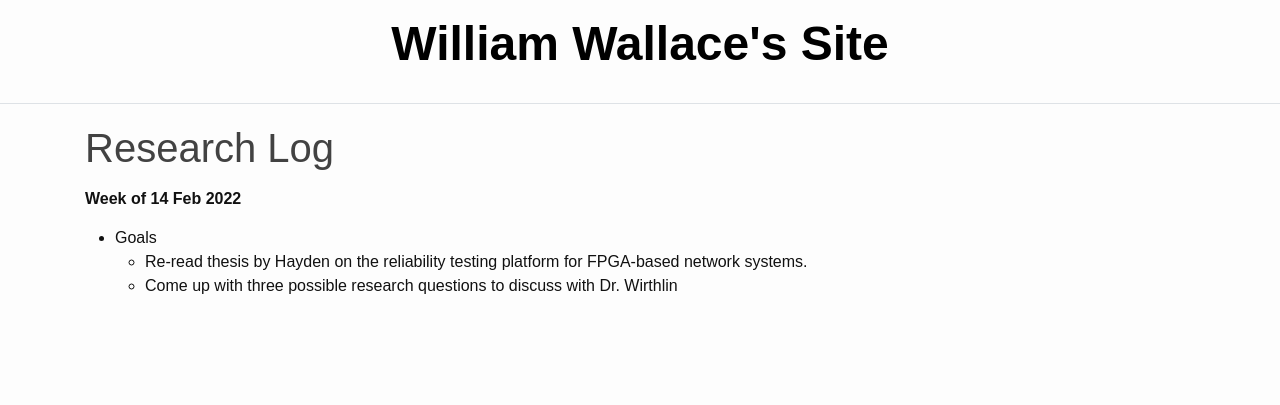
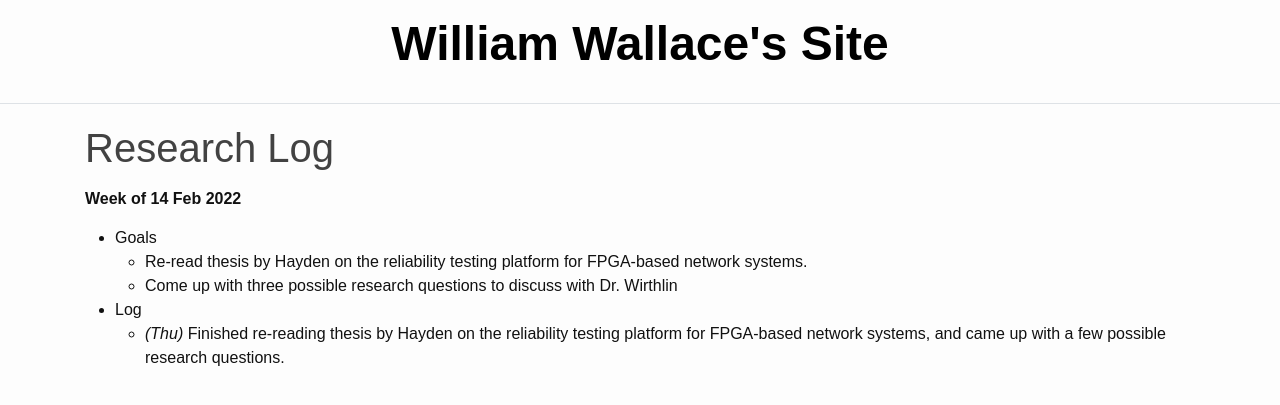
Before and after one commit to masterqwerty/masterqwerty.github.io, a Jekyll site: the page built from _pages/log.md, in a window 1280 px wide. Shown: the top 405 px of the page. Built offline with Jekyll 4.4.1, drawn with Linux system fonts in a browser that asks for light colours.

Commit message:
Adds some work from today to the log.

```diff
--- a/_pages/log.md
+++ b/_pages/log.md
@@ -8,3 +8,5 @@ title: Research Log
 * Goals
   * Re-read thesis by Hayden on the reliability testing platform for FPGA-based network systems.
   * Come up with three possible research questions to discuss with Dr. Wirthlin
+* Log
+  * *(Thu)* Finished re-reading thesis by Hayden on the reliability testing platform for FPGA-based network systems, and came up with a few possible research questions.
```
